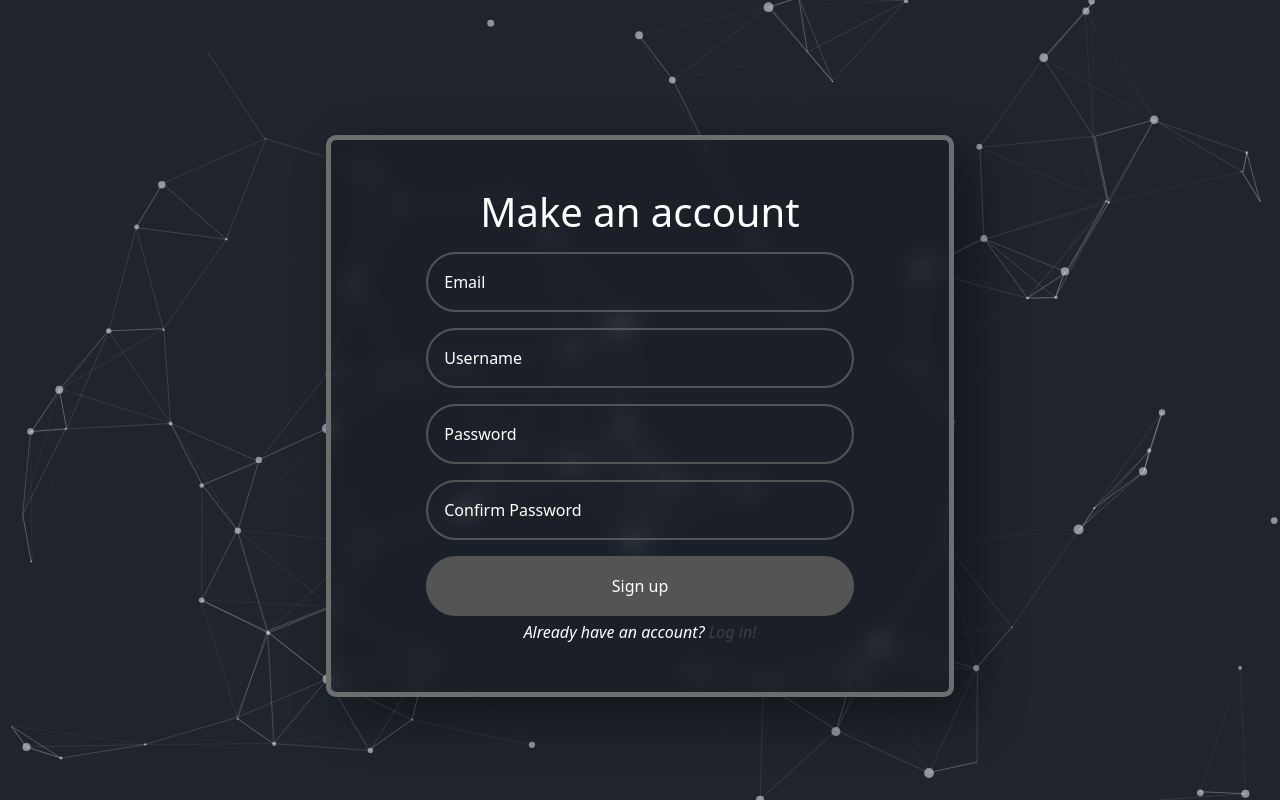
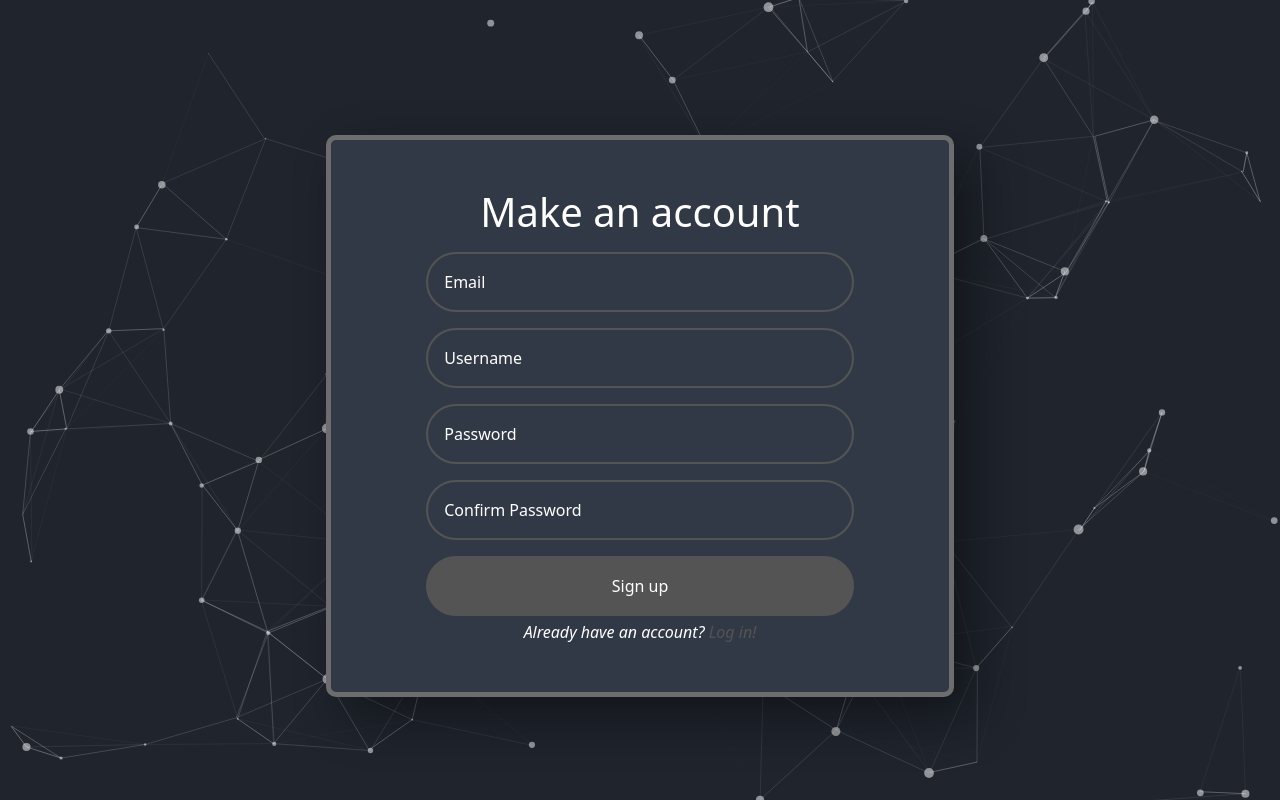
Before and after one commit to AleksandarHaralampiev/hacktues9, a Flask app: page /register in a window 1280 px wide. Run offline with Flask 3, Linux system fonts and the light colour scheme.

Commit message:
Login and register background

```diff
--- a/static/style.css
+++ b/static/style.css
@@ -26,29 +26,23 @@ canvas {
 
 
 
-.login-card {
-    position: relative;
-    z-index: 1;
-    margin: 0 auto;
-    background: rgba(0, 0, 0, 0.8);
-    border: 2px solid #fff;
-    border-radius: 10px;
-    box-shadow: 0 0 20px rgba(0, 0, 0, 0.4);
-  }
-
-  .login-card{
-    background: rgba(0, 0, 0, 0.1);
+.login-card{
+    background: #323946;
 
     border: 5px solid #6d6d6d;
     border-radius: 10px;
 
     box-shadow: 20px 20px 50px rgba(0, 0, 0, 0.4);
     backdrop-filter: blur(10px);
+
+    transition: .5s;
 }
 
 
 .login-card:hover{
     border: 5px solid #0ef;
+
+    background: rgba(0, 0, 0, 0.1);
 
     box-shadow: 0 0 20px #0ef, inset 0 0 20px #0ef;
 }
@@ -86,6 +80,7 @@ canvas {
 .input-field{
     background: transparent;
     border: 2px solid #545454;
+    color: white;
 }
 
 .input-field::placeholder{
@@ -116,7 +111,7 @@ canvas {
 
 
 .href-color{
-    color: #3e3e3e !important;
+    color: #545454 !important;
     transition: .5s;
 }
 
```
Also changed, not shown: instance/database.db.
